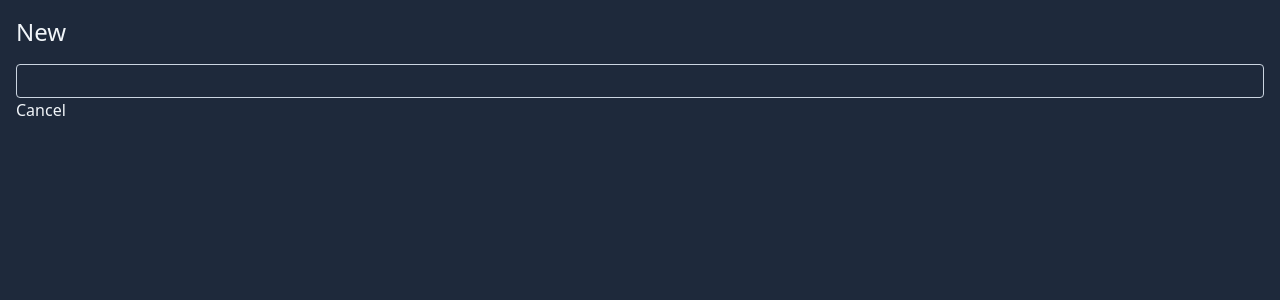
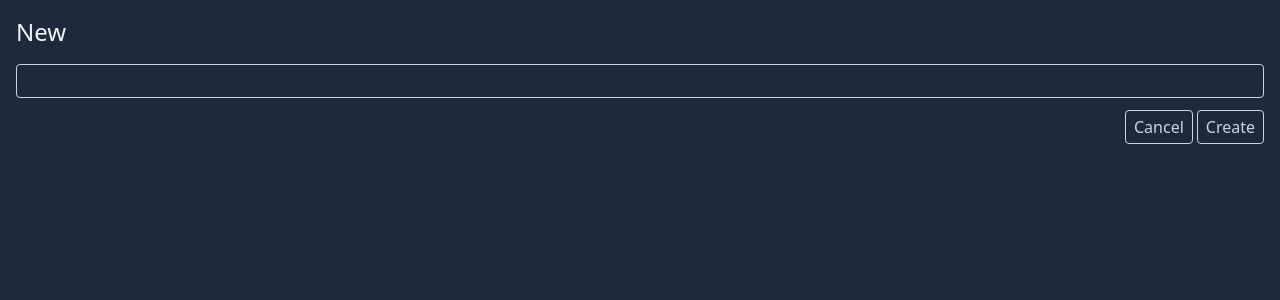
Before and after one commit to Kadunapikin/simple-nextjs-todo, a Next.js app: page /new in a window 1280 px wide. Shown: the top 300 px of the page. Built offline with nearby package versions, Linux system fonts and the light colour scheme.

Commit message:
style cancel link and Create button

```diff
--- a/src/app/new/page.tsx
+++ b/src/app/new/page.tsx
@@ -9,9 +9,17 @@
             <form className="flex gap-2 flex-col">
                 <input type="text" name="title" className="border border-slate-300 bg-transparent rounded px-2 py-1 outline-none focus-within:border-slate-100"/>
             </form>
-            <div>
-                <Link href='..'>Cancel</Link>
-                <button type="submit"></button>
+            <div className="flex gap-1 pt-3 justify-end">
+                <Link
+                    href='..'
+                    className="border border-slate-300 text-slate-300 px-2 py-1 rounded hover:bg-slate-700 focus-within:bg-slate-700 outline-none">
+                    Cancel
+                </Link>
+                <button
+                    type="submit"
+                    className="border border-slate-300 text-slate-300 px-2 py-1 rounded hover:bg-slate-700 focus-within:bg-slate-700 outline-none">
+                    Create
+                </button>
             </div>
 
         </>
```
